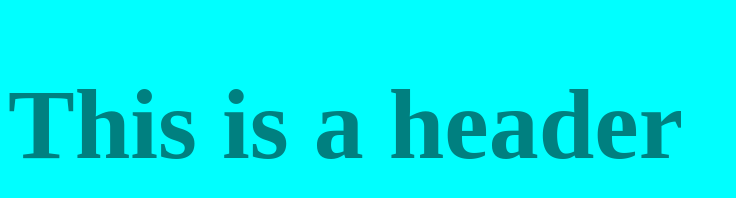
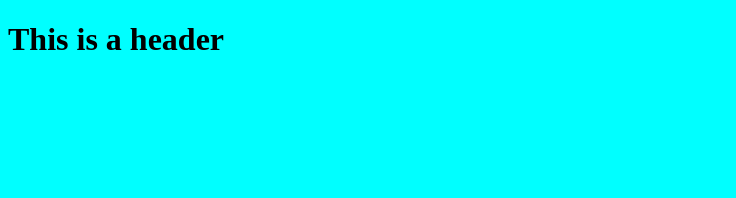
Before and after one commit to BibekX/june-github-collab, a plain HTML site: page index.html in a window 1280 px wide. Shown: the whole page, without its empty margins (0-736 px from the left). Drawn offline with Linux system fonts and the light colour scheme.

Commit message:
Revert "added js and modified css"
This reverts commit c28a5e23b27042da3cd718218d232d0192450d73.

```diff
--- a/script.js
+++ /dev/null
@@ -1 +0,0 @@
-console.log("hello");
--- a/style.css
+++ b/style.css
@@ -1,9 +1,3 @@
 body {
   background-color: aqua;
 }
-
-h1 {
-  font-size: 100px;
-  color: teal;
-  font-weight: 900;
-}
```
